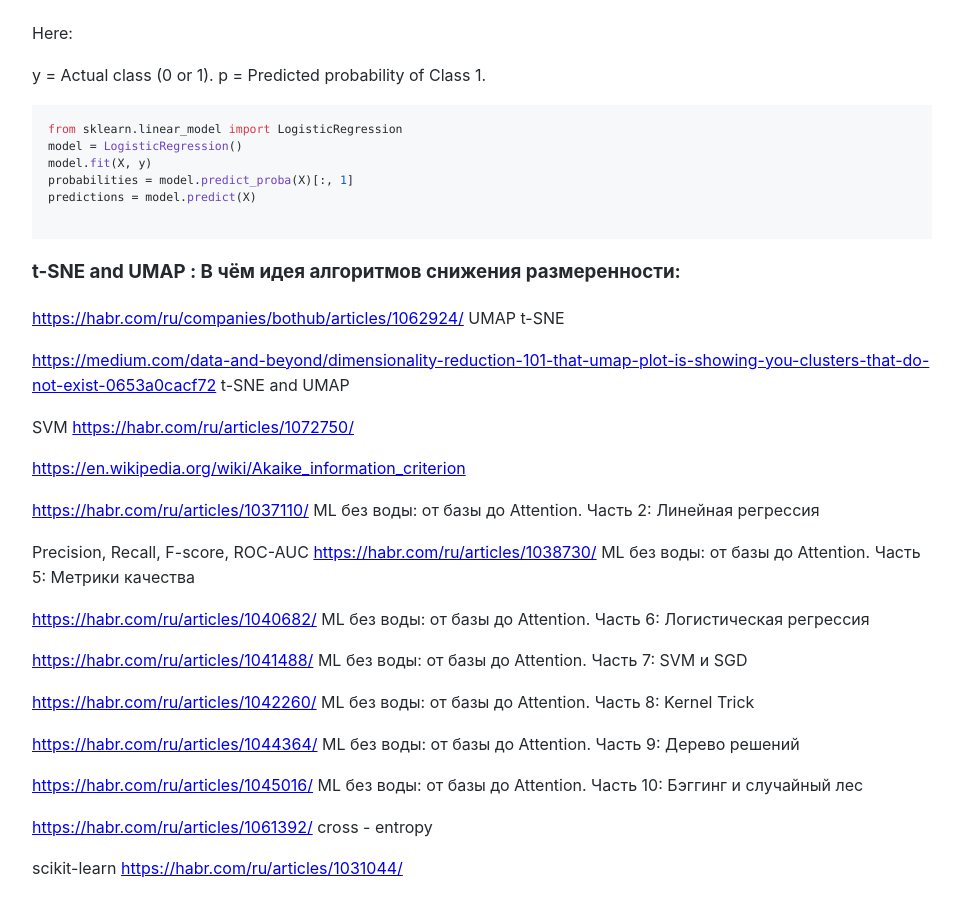
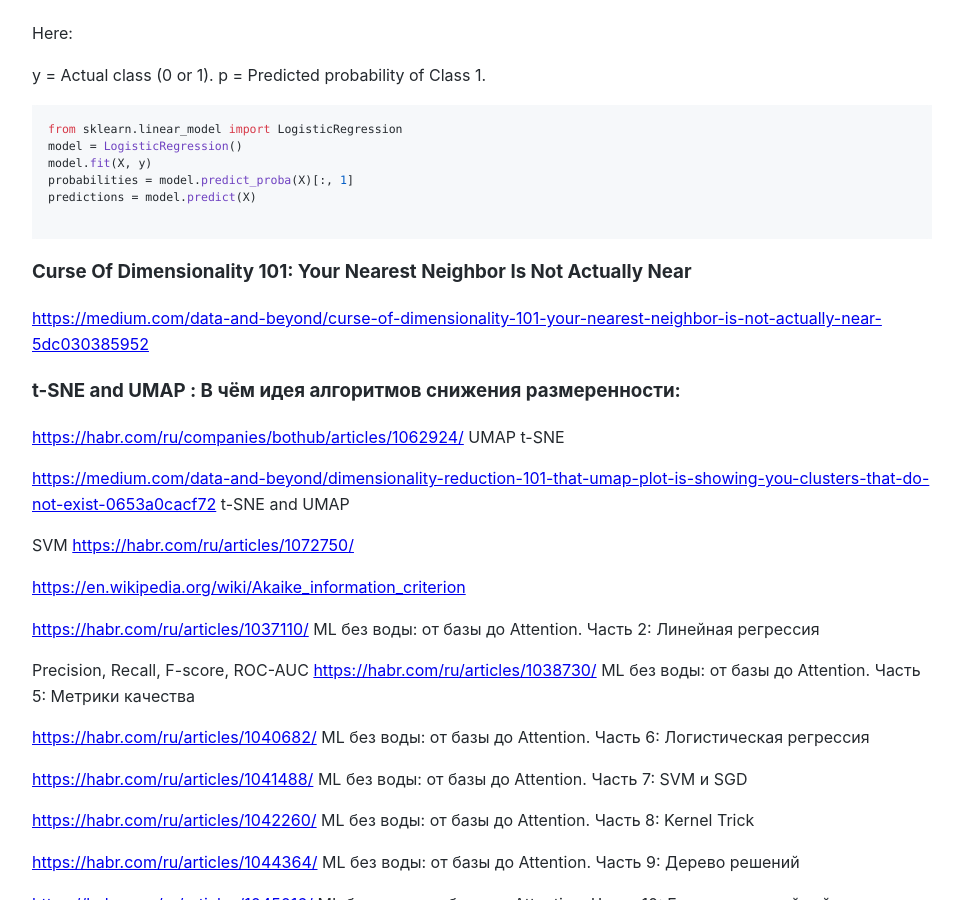
Before and after one commit to Michael-Lubinsky/michael-lubinsky.github.com, a Jekyll site: the page built from ml/classical_ml.md, in a window 1280 px wide and 900 px high, scrolled down 438 px. Shown: the whole window, without its empty margins (158-1118 px from the left). Built offline with Jekyll 4.4.1, drawn with Linux system fonts in a browser that asks for light colours; our own code applies the rules of GitHub Pages for plain Markdown files.

Commit message:
Add content on Curse of Dimensionality and t-SNE/UMAP
Added sections on the Curse of Dimensionality and dimensionality reduction techniques.

````diff
--- a/ml/classical_ml.md
+++ b/ml/classical_ml.md
@@ -24,6 +24,12 @@ probabilities = model.predict_proba(X)[:, 1]
 predictions = model.predict(X)
 
 ```
+
+### Curse Of Dimensionality 101: Your Nearest Neighbor Is Not Actually Near
+<https://medium.com/data-and-beyond/curse-of-dimensionality-101-your-nearest-neighbor-is-not-actually-near-5dc030385952>
+
+
+
 ### t-SNE and UMAP : В чём идея алгоритмов снижения размеренности:
 <https://habr.com/ru/companies/bothub/articles/1062924/> UMAP  t-SNE
 
````
